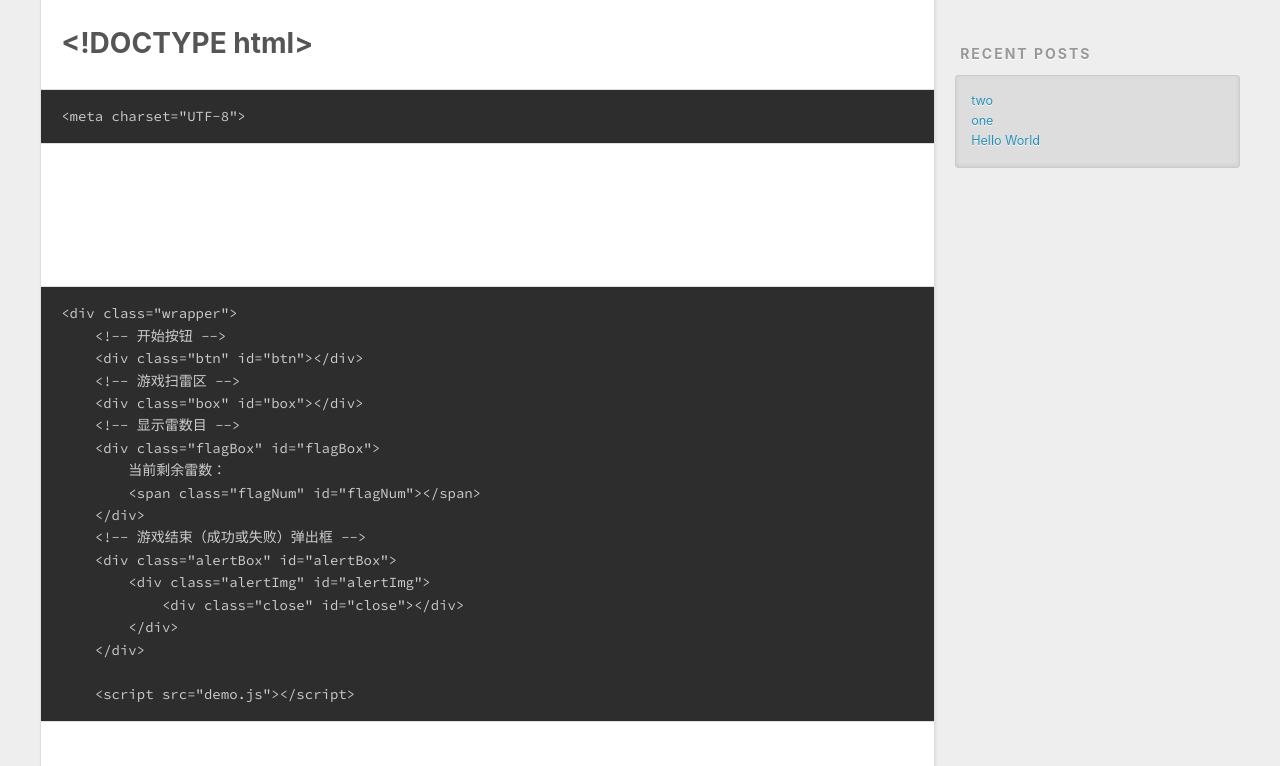
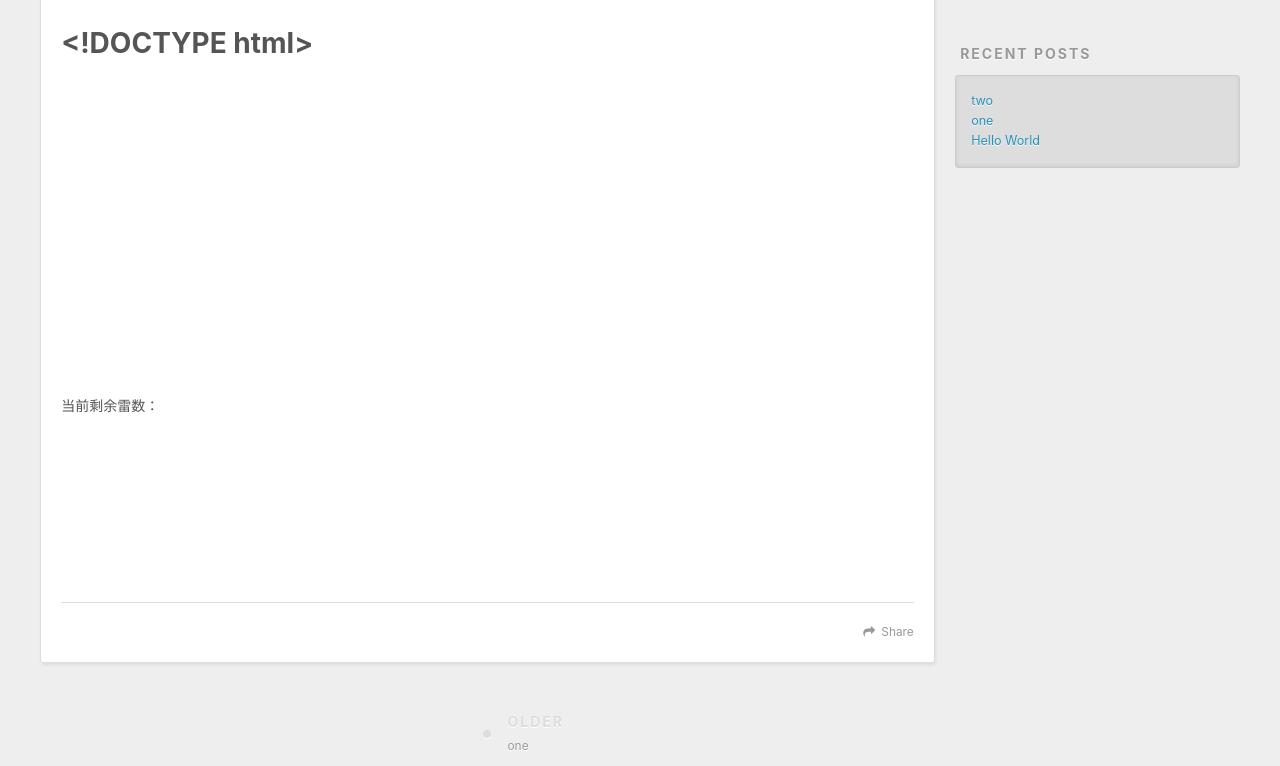
Before and after one commit to freefy/blog, a plain HTML site: page 2018/05/20/two/index.html in a window 1280 px wide. Shown: the part 434-1200 px from the top of the page. Drawn offline with nearby package versions, Linux system fonts and the light colour scheme.

Commit message:
Site updated: 2018-05-20 16:14:50

```diff
--- a/2018/05/20/two/index.html
+++ b/2018/05/20/two/index.html
@@ -7,17 +7,17 @@
 
   <title>two | Hexo</title>
   <meta name="viewport" content="width=device-width, initial-scale=1, maximum-scale=1">
-  <meta name="description" content="&amp;lt;!DOCTYPE html&amp;gt;&amp;lt;meta charset=&amp;quot;UTF-8&amp;quot;&amp;gt;            扫雷游戏      &amp;lt;div class=&amp;quot;wrapper&amp;quot;&amp;gt;     &amp;lt;!-- 开始按钮 --&amp;gt;     &amp;lt;div class=&amp;quot;btn&amp;quot; id=&amp;quot;btn&amp;quot;&amp;gt;&amp;">
+  <meta name="description" content="&amp;lt;!DOCTYPE html&amp;gt;                 扫雷游戏                                                                      当前剩余雷数：">
 <meta property="og:type" content="article">
 <meta property="og:title" content="two">
 <meta property="og:url" content="http://yoursite.com/2018/05/20/two/index.html">
 <meta property="og:site_name" content="Hexo">
-<meta property="og:description" content="&amp;lt;!DOCTYPE html&amp;gt;&amp;lt;meta charset=&amp;quot;UTF-8&amp;quot;&amp;gt;            扫雷游戏      &amp;lt;div class=&amp;quot;wrapper&amp;quot;&amp;gt;     &amp;lt;!-- 开始按钮 --&amp;gt;     &amp;lt;div class=&amp;quot;btn&amp;quot; id=&amp;quot;btn&amp;quot;&amp;gt;&amp;">
+<meta property="og:description" content="&amp;lt;!DOCTYPE html&amp;gt;                 扫雷游戏                                                                      当前剩余雷数：">
 <meta property="og:locale" content="default">
-<meta property="og:updated_time" content="2018-05-20T08:10:41.281Z">
+<meta property="og:updated_time" content="2018-05-20T08:14:29.311Z">
 <meta name="twitter:card" content="summary">
 <meta name="twitter:title" content="two">
-<meta name="twitter:description" content="&amp;lt;!DOCTYPE html&amp;gt;&amp;lt;meta charset=&amp;quot;UTF-8&amp;quot;&amp;gt;            扫雷游戏      &amp;lt;div class=&amp;quot;wrapper&amp;quot;&amp;gt;     &amp;lt;!-- 开始按钮 --&amp;gt;     &amp;lt;div class=&amp;quot;btn&amp;quot; id=&amp;quot;btn&amp;quot;&amp;gt;&amp;">
+<meta name="twitter:description" content="&amp;lt;!DOCTYPE html&amp;gt;                 扫雷游戏                                                                      当前剩余雷数：">
 
     <link rel="alternate" href="/blog/atom.xml" title="Hexo" type="application/atom+xml">
 
@@ -86,32 +86,11 @@
 
     <div class="article-entry" itemprop="articleBody">
 
-        <h1 id="lt-DOCTYPE-html-gt"><a href="#lt-DOCTYPE-html-gt" class="headerlink" title="&lt;!DOCTYPE html&gt;"></a>&lt;!DOCTYPE html&gt;</h1><h1 id=""><a href="#" class="headerlink" title=""></a><html lang="en"></html></h1><h1 id="-1"><a href="#-1" class="headerlink" title=""></a><head></head></h1><pre><code>&lt;meta charset=&quot;UTF-8&quot;&gt;
-</code></pre><p>   <meta name="viewport" content="width=device-width, initial-scale=1.0"><br>    <meta http-equiv="X-UA-Compatible" content="ie=edge"><br>    <title>扫雷游戏</title><br>    <link rel="stylesheet" href="demo.css"><br> </p>
-<h1 id="-2"><a href="#-2" class="headerlink" title=""></a><body></body></h1><pre><code>&lt;div class=&quot;wrapper&quot;&gt;
-    &lt;!-- 开始按钮 --&gt;
-    &lt;div class=&quot;btn&quot; id=&quot;btn&quot;&gt;&lt;/div&gt;
-    &lt;!-- 游戏扫雷区 --&gt;
-    &lt;div class=&quot;box&quot; id=&quot;box&quot;&gt;&lt;/div&gt;
-    &lt;!-- 显示雷数目 --&gt;
-    &lt;div class=&quot;flagBox&quot; id=&quot;flagBox&quot;&gt;
-        当前剩余雷数：
-        &lt;span class=&quot;flagNum&quot; id=&quot;flagNum&quot;&gt;&lt;/span&gt;
-    &lt;/div&gt;
-    &lt;!-- 游戏结束（成功或失败）弹出框 --&gt;
-    &lt;div class=&quot;alertBox&quot; id=&quot;alertBox&quot;&gt;
-        &lt;div class=&quot;alertImg&quot; id=&quot;alertImg&quot;&gt;
-            &lt;div class=&quot;close&quot; id=&quot;close&quot;&gt;&lt;/div&gt;
-        &lt;/div&gt;
-    &lt;/div&gt;
-
-    &lt;script src=&quot;demo.js&quot;&gt;&lt;/script&gt;
-</code></pre><p><br></p>
-
+        <h1 id="lt-DOCTYPE-html-gt"><a href="#lt-DOCTYPE-html-gt" class="headerlink" title="&lt;!DOCTYPE html&gt;"></a>&lt;!DOCTYPE html&gt;</h1> <html lang="en"><br><br> <head><br>    <meta charset="UTF-8"><br>   <meta name="viewport" content="width=device-width, initial-scale=1.0"><br>    <meta http-equiv="X-UA-Compatible" content="ie=edge"><br>    <title>扫雷游戏</title><br>    <link rel="stylesheet" href="demo.css"><br> </head><br><br> <body><br>    <div class="wrapper"><br>        <!-- 开始按钮 --><br>        <div class="btn" id="btn"></div><br>        <!-- 游戏扫雷区 --><br>        <div class="box" id="box"></div><br>        <!-- 显示雷数目 --><br>        <div class="flagBox" id="flagBox"><br>            当前剩余雷数：<br>            <span class="flagNum" id="flagNum"></span><br>        </div><br>        <!-- 游戏结束（成功或失败）弹出框 --><br>        <div class="alertBox" id="alertBox"><br>            <div class="alertImg" id="alertImg"><br>                <div class="close" id="close"></div><br>            </div><br>        </div><br><br>        <script src="demo.js"></script><br></div></body><br></html>
 
     </div>
     <footer class="article-footer">
-      <a data-url="http://yoursite.com/2018/05/20/two/" data-id="cjhejlatg0001qwuzbmocxhat" class="article-share-link">Share</a>
+      <a data-url="http://yoursite.com/2018/05/20/two/" data-id="cjhejqauz00029wuzgfslz8hv" class="article-share-link">Share</a>
 
 
     </footer>
```
Also changed, not shown: 2018/05/20/hello-world/index.html (+1 -1 lines), 2018/05/20/one/index.html (+1 -1 lines), index.html (+4 -25 lines).
